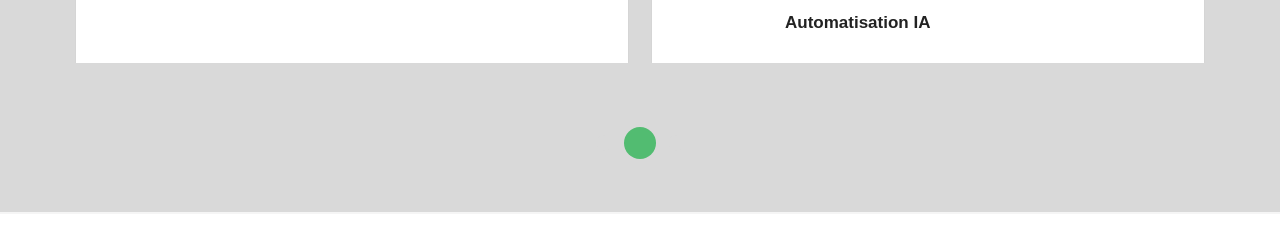
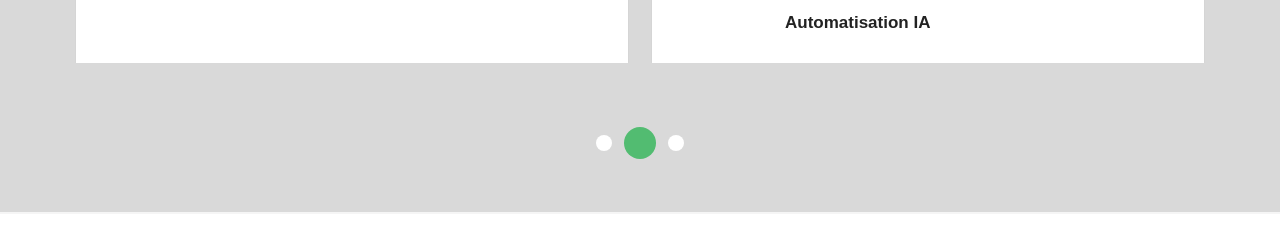
Before and after one commit to dev-ioc/wysiwyg-site, a Next.js app: page /a-propos in a window 1280 px wide. Shown: the part 4160-4385 px from the top of the page. Built offline with nearby package versions, Linux system fonts and the light colour scheme.

Commit message:
bg-white hosted service

```diff
--- a/src/components/sections/HostedServices.tsx
+++ b/src/components/sections/HostedServices.tsx
@@ -182,7 +182,7 @@ const HostedServices = () => {
                   ${
                     isActive
                       ? "bg-[#52BC71] w-8 h-8 rounded-full"
-                      : "bg-[#D9D9D9] hover:bg-gray-400 mt-2"
+                      : "bg-white hover:bg-gray-400 mt-2"
                   }
                 `}
                 aria-label={`Aller à la page ${pageIndex + 1}`}
```
